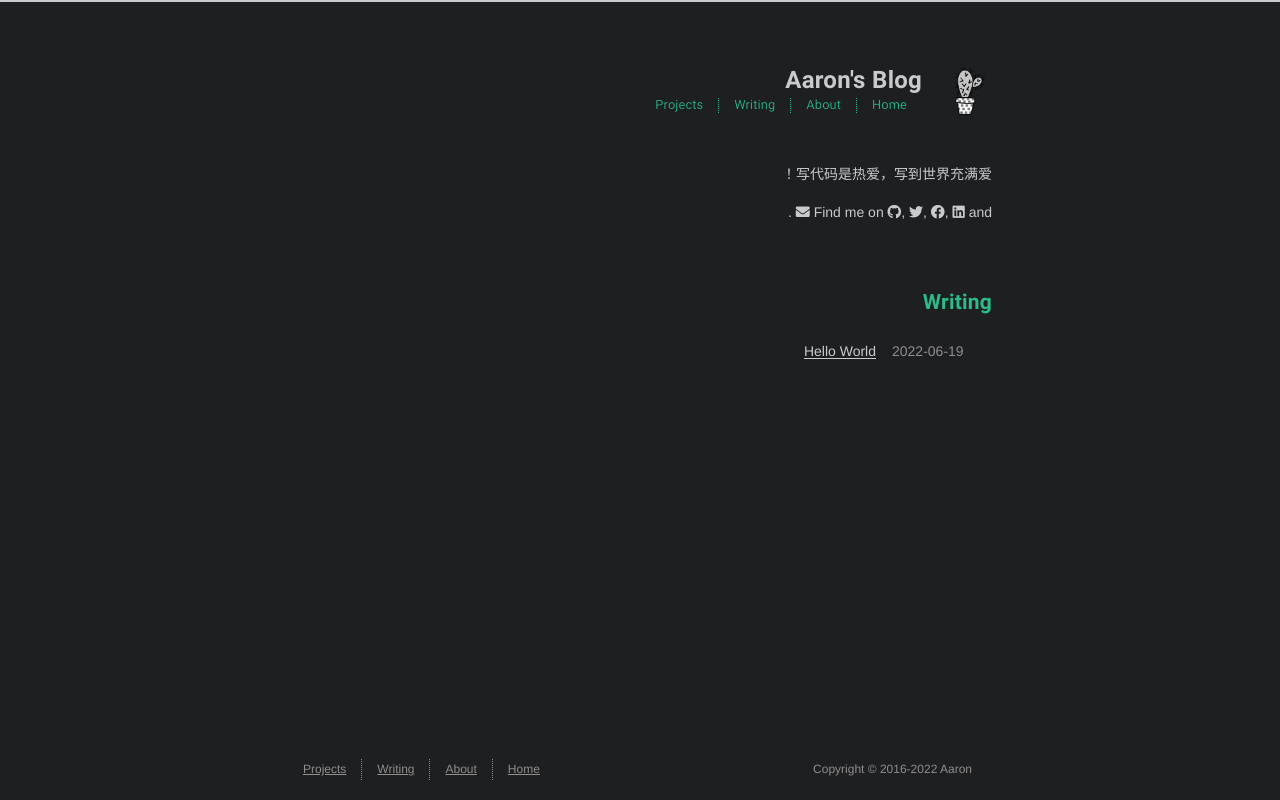
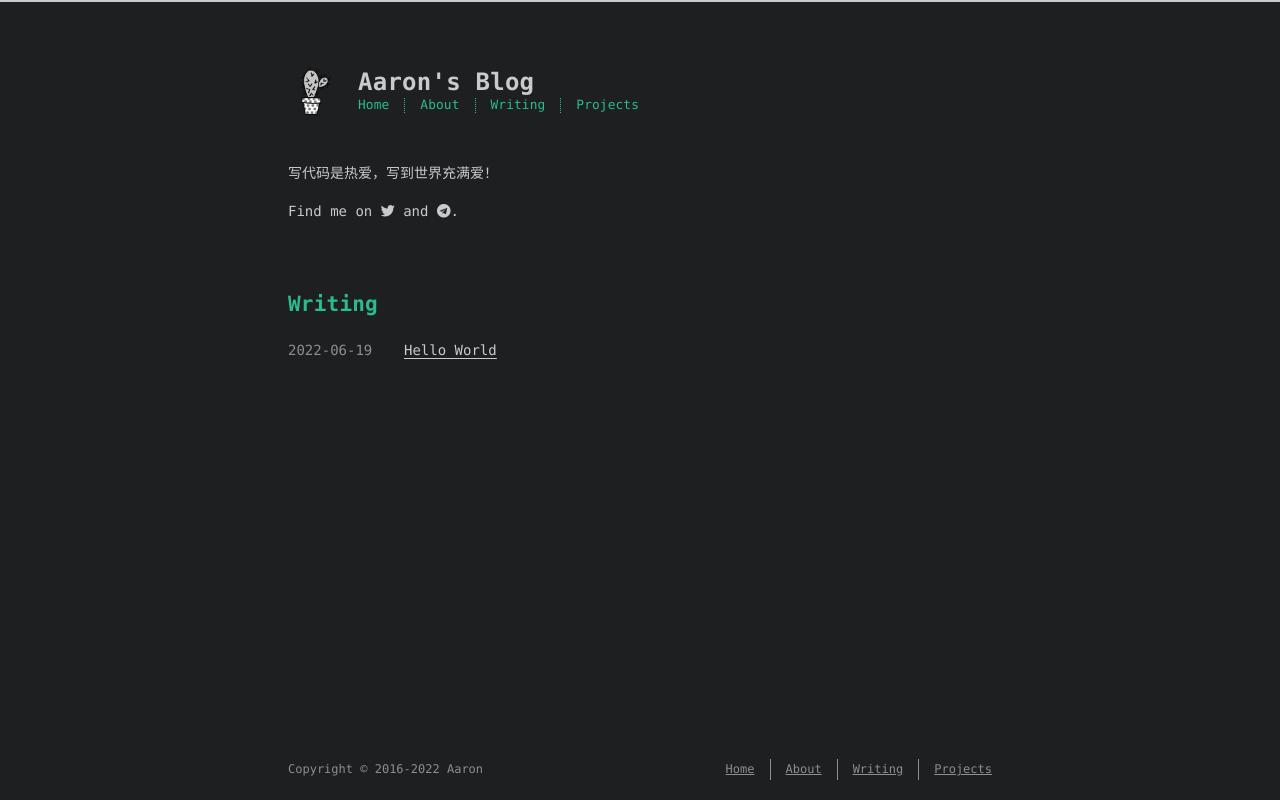
Before and after one commit to 57aaron/57aaron.github.io, a plain HTML site: page index.html in a window 1280 px wide. Drawn offline with nearby package versions, Linux system fonts and the light colour scheme; a web font is replaced by a local one.

Commit message:
Site updated: 2022-06-19 16:12:16

```diff
--- a/index.html
+++ b/index.html
@@ -1,5 +1,5 @@
 <!DOCTYPE html>
-<html lang=en>
+<html lang=zh>
 <head>
     <!-- so meta -->
     <meta charset="utf-8">
@@ -12,7 +12,7 @@
 <meta property="og:url" content="http://example.com/index.html">
 <meta property="og:site_name" content="Aaron&#39;s Blog">
 <meta property="og:description" content="写代码是热爱，写到世界充满爱！">
-<meta property="og:locale" content="en_US">
+<meta property="og:locale" content="zh_TW">
 <meta property="article:author" content="Aaron">
 <meta name="twitter:card" content="summary">
 
@@ -41,10 +41,6 @@
 
     <!-- persian styles -->
 
-
-<link rel="stylesheet" href="/css/rtl.css">
-
-
     <!-- rss -->
 
 
@@ -52,7 +48,7 @@
 
 <meta name="generator" content="Hexo 6.2.0"></head>
 
-<body class="max-width mx-auto px3 rtl">
+<body class="max-width mx-auto px3 ltr">
 
     <div class="content index py4">
 
@@ -98,42 +94,18 @@
 
 
 
-          <a class="icon" target="_blank" rel="noopener" href="http://github.com/probberechts/cactus-dark" aria-label="github">
-            <i class="fab fa-github"></i><!--
-      ---></a><!--
-    ---><!--
-    --->,
-
-
-
-          <a class="icon" target="_blank" rel="noopener" href="/" aria-label="twitter">
+          <a class="icon" target="_blank" rel="noopener" href="https://twitter.com/aaronyyds" aria-label="twitter">
             <i class="fab fa-twitter"></i><!--
-      ---></a><!--
-    ---><!--
-    --->,
-
-
-
-          <a class="icon" target="_blank" rel="noopener" href="/" aria-label="facebook">
-            <i class="fab fa-facebook"></i><!--
-      ---></a><!--
-    ---><!--
-    --->,
-
-
-
-          <a class="icon" target="_blank" rel="noopener" href="/" aria-label="linkedin">
-            <i class="fab fa-linkedin"></i><!--
       ---></a><!--
     ---><!--
     ---> and
 
 
 
-          <a class="icon" target="_blank" rel="noopener" href="mailto:name@email.com" aria-label="mail">
-            <i class="fas fa-envelope"></i><!--
-      ---></a>
-        <!--
+          <a class="icon" target="_blank" rel="noopener" href="https://t.me/aaron_yes" aria-label="telegram">
+            <i class="fab fa-telegram"></i><!--
+      ---></a><!--
+    ---><!--
     --->.
 
 
```
Also changed, not shown: archives/2022/06/index.html (+3 -7 lines), archives/2022/index.html (+3 -7 lines), archives/index.html (+3 -7 lines), posts/4a17b156.html (+3 -7 lines).
